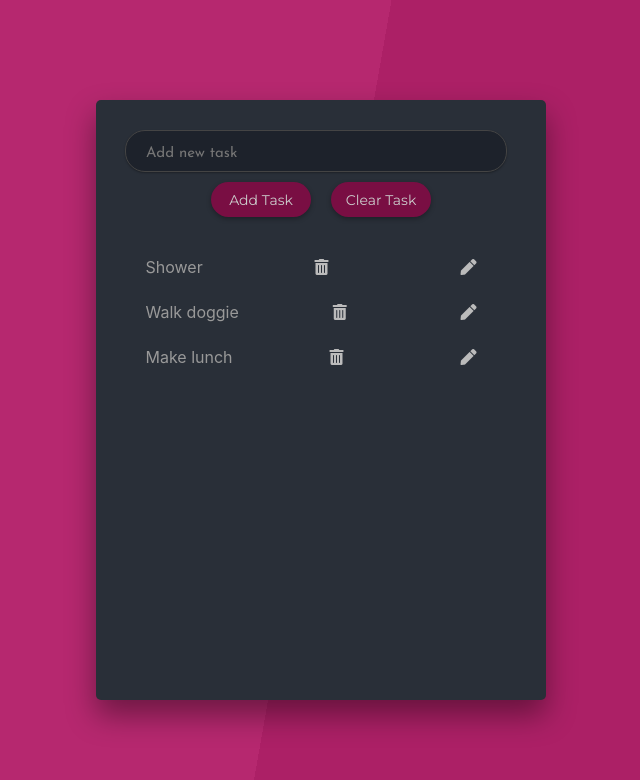
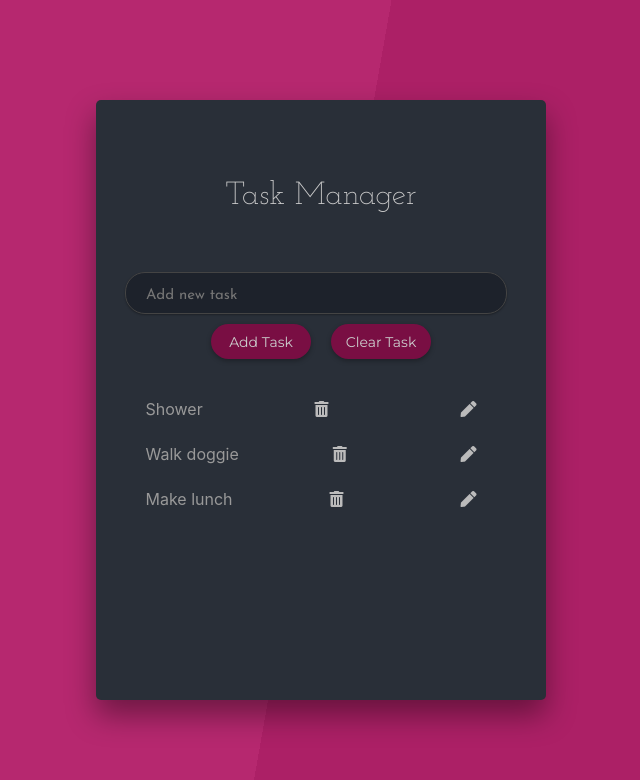
Before and after one commit to txddra/Task-Manager, a React (Create React App) app: page / in a window 1280 px wide. Shown: the top 780 px of the page, without its empty margins (319-959 px from the left). Built offline with nearby package versions, Linux system fonts and the light colour scheme.

Commit message:
added header to App.js

```diff
--- a/src/App.js
+++ b/src/App.js
@@ -2,7 +2,8 @@ import React from 'react';
 import TaskList from './components/TaskList';
 import TaskListContextProvider from './context/TaskListContext';
 import TaskForm from "./components/TaskForm"
-import "./App.css"
+import Header from "./components/Header";
+import "./App.css";
 // import TaskList from './'
 
 function App() {
@@ -10,6 +11,7 @@ function App() {
     <TaskListContextProvider>
       <div className="container">
         <div className ="app-wrapper">
+          <Header />
           <div className = "main">
             <TaskForm />
 <TaskList />
```
